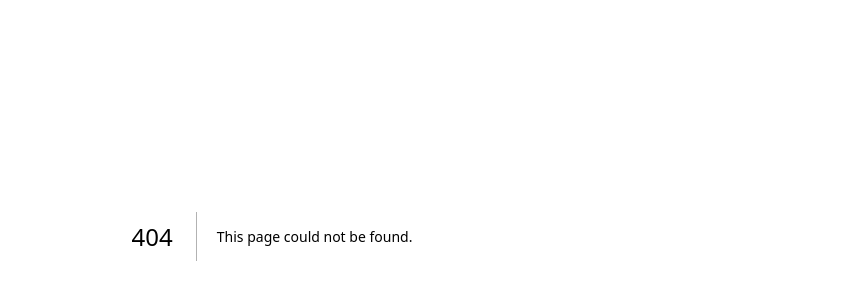
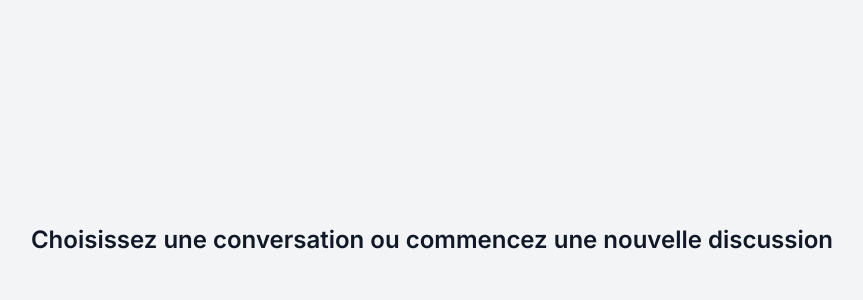
Before and after one commit to Georginio-prod/Messenger, a Next.js app: page /users in a window 1280 px wide. Before the commit this address had no page. Shown: the part 164-464 px from the top of the page, without its empty margins (368-1231 px from the left). Built offline with nearby package versions, Linux system fonts and the light colour scheme.

Commit message:
debut de la page de chat

```diff
--- a/app/(site)/compnents/AuthForm.tsx
+++ b/app/(site)/compnents/AuthForm.tsx
@@ -1,7 +1,7 @@
 'use client';
 
 
-import React, {useCallback, useState} from "react";
+import React, {useCallback, useEffect, useState} from "react";
 import {FieldValue, SubmitHandler, useForm} from "react-hook-form";
 import Input from "../../components/inputs/Input";
 import Button from "@/app/components/Button";
@@ -9,14 +9,23 @@ import AuthSocialButton from "@/app/(site)/compnents/AuthSocialButton";
 import {BsGithub, BsGoogle} from "react-icons/bs";
 import axios from "axios";
 import toast from "react-hot-toast";
-import {signIn} from "next-auth/react";
+import {signIn, useSession} from "next-auth/react";
+import {useRouter} from "next/navigation";
 //import {callback} from "next-auth/core/routes";
 
 
 type Variant = 'LOGIN' | 'REGISTER';
 const AuthForm = () => {
+    const session = useSession();
+    const router = useRouter();
     const[variant, setVariant] = useState<Variant>("LOGIN");
     const[isLoading, setIsLoading] = useState(false);
+
+    useEffect(() => {
+        if (session?.status === 'authenticated'){
+            router.push('/users');
+        }
+    }, [session?.status, router]);
 
     const toggleVariant = useCallback(() =>{
         if ( variant == 'LOGIN'){
@@ -45,6 +54,7 @@ const AuthForm = () => {
 
         if (variant == 'REGISTER'){
             const response = await axios.post('/api/register', data)
+                .then(()=> signIn('credentials', data))
             .catch(() => toast.error('Someting went wrong'))
                 .finally(() => setIsLoading(false))
         }
@@ -62,6 +72,7 @@ const AuthForm = () => {
 
                     if (callback?.ok && !callback?.error){
                         toast.success('Logged in!')
+                        router.push('/users');
                     }
             })
                 .finally(() => setIsLoading(false))
--- /dev/null
+++ b/app/components/EmptyState.tsx
@@ -0,0 +1,36 @@
+const  EmptyState = () => {
+    return(
+        <div
+            className="
+            px-4
+            py-10
+            sm:px-6
+            lg:px-8
+            h-full
+            flex
+            justify-center
+            items-center
+            bg-gray-100
+            "
+        >
+            <div
+            className="text-center
+            items-center
+            flex
+            flex-col">
+
+                <h3
+                className="
+                mt-2
+                text-2xl
+                font-semibold
+                text-gray-900"
+                >
+                    Choisissez une conversation ou commencez une nouvelle discussion
+                </h3>
+            </div>
+        </div>
+    )
+}
+
+export default EmptyState;
--- /dev/null
+++ b/app/context/AuthContext.tsx
@@ -0,0 +1,13 @@
+"use client";
+
+import  { SessionProvider } from "next-auth/react";
+
+interface AuthContextProps {
+    children: React.ReactNode;
+}
+
+export default function  AuthContext({
+    children
+}: AuthContextProps){
+    return <SessionProvider>{children}</SessionProvider>
+}
--- a/app/layout.tsx
+++ b/app/layout.tsx
@@ -2,6 +2,7 @@ import type { Metadata } from 'next'
 import { Inter } from 'next/font/google'
 import './globals.css'
 import ToasterContext from "@/app/context/ToasterContext";
+import AuthContext from "@/app/context/AuthContext";
 
 const inter = Inter({ subsets: ['latin'] })
 
@@ -18,8 +19,11 @@ export default function RootLayout({
   return (
     <html lang="en">
       <body className={inter.className}>
-      <ToasterContext/>
-      {children}
+      <AuthContext>
+          <ToasterContext/>
+          {children}
+      </AuthContext>
+
       </body>
     </html>
   )
--- /dev/null
+++ b/app/users/page.tsx
@@ -0,0 +1,15 @@
+'use client';
+
+import {signOut} from "next-auth/react";
+import React from "react";
+import EmptyState from "@/app/components/EmptyState";
+
+const Users = () => {
+    return (
+        <div className="hidden lg:block lg:pl-80 h-full">
+            <EmptyState/>
+        </div>
+    );
+}
+
+export default Users;
```
Also changed, not shown: middleware.ts (added, +13 -0 lines).
